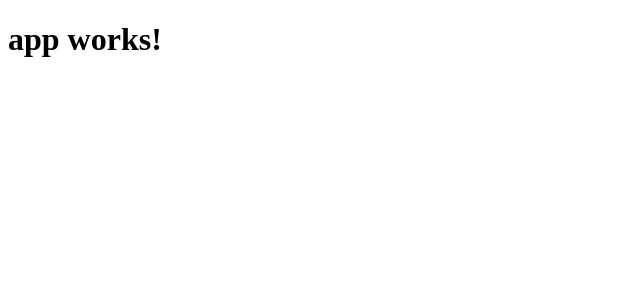
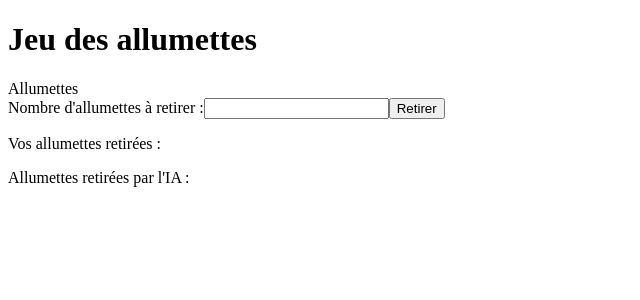
Before and after one commit to eartru/allumettes, an Angular app in the folder allumettes/: page / in a window 1280 px wide. Shown: the top 300 px of the page, without its empty margins (0-640 px from the left). Built offline with nearby package versions, Linux system fonts and the light colour scheme.

Commit message:
init interface

```diff
--- a/allumettes/package.json
+++ b/allumettes/package.json
@@ -12,6 +12,8 @@
   },
   "private": true,
   "dependencies": {
+    "@angular/animations": "github:angular/animations-builds",
+    "@angular/cdk": "github:angular/cdk-builds",
     "@angular/common": "^2.3.1",
     "@angular/compiler": "^2.3.1",
     "@angular/core": "^2.3.1",
--- a/allumettes/src/app/app.component.html
+++ b/allumettes/src/app/app.component.html
@@ -1,3 +1,16 @@
-<h1>
-  {{title}}
-</h1>
+<div class="app">
+  <h1>Jeu des allumettes</h1>
+
+  <div class="allumettes">
+    Allumettes
+  </div>
+  <div class="allumettes">
+
+        <label>Nombre d'allumettes à retirer :</label>
+        <input type="text"> <button>Retirer</button>
+        <p>Vos allumettes retirées :</p>
+
+          <p>Allumettes retirées par l'IA :</p>
+
+  </div>
+</div>
--- a/allumettes/src/app/app.module.ts
+++ b/allumettes/src/app/app.module.ts
@@ -2,6 +2,7 @@ import { BrowserModule } from '@angular/platform-browser';
 import { NgModule } from '@angular/core';
 import { FormsModule } from '@angular/forms';
 import { HttpModule } from '@angular/http';
+
 
 import { AppComponent } from './app.component';
 
```
Also changed, not shown: allumettes/src/allumette.png (added).
